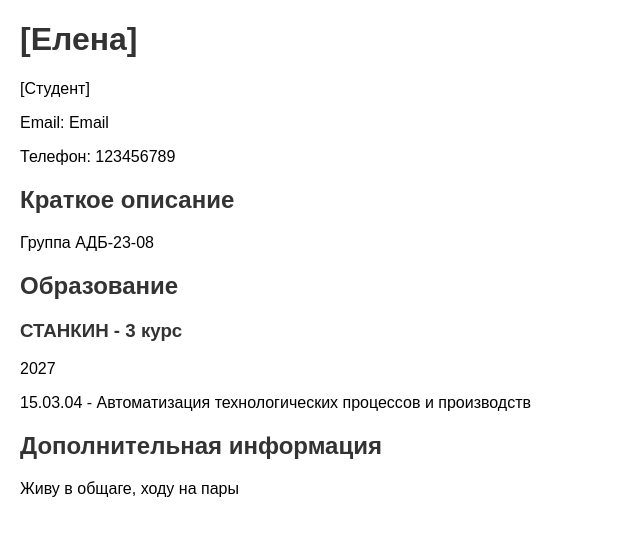
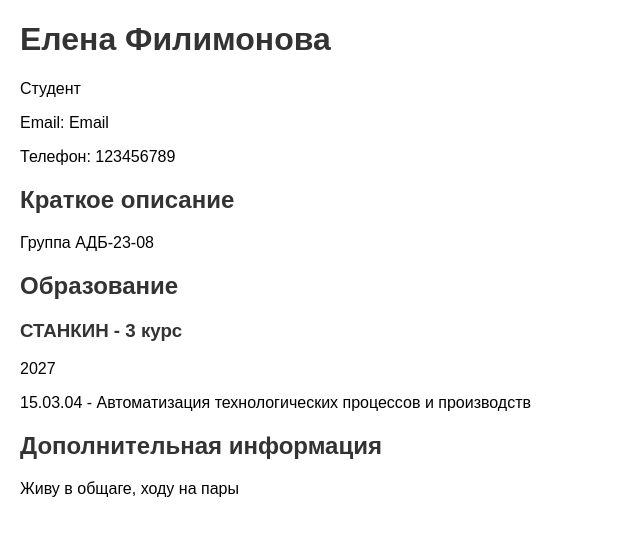
Before and after one commit to lenafil2002/lenafil2002.github.io, a plain HTML site: page index.html in a window 1280 px wide. Shown: the whole page, without its empty margins (0-640 px from the left). Drawn offline with Linux system fonts and the light colour scheme.

Commit message:
Update index.html

```diff
--- a/index.html
+++ b/index.html
@@ -23,8 +23,8 @@
 <body>
 
     <div class="header">
-        <h1>[Елена]</h1>
-        <p>[Студент]</p>
+        <h1>Елена Филимонова </h1>
+        <p>Студент</p>
         <div class="contact-info">
             <p>Email: Email</p>
             <p>Телефон: 123456789</p>
```
